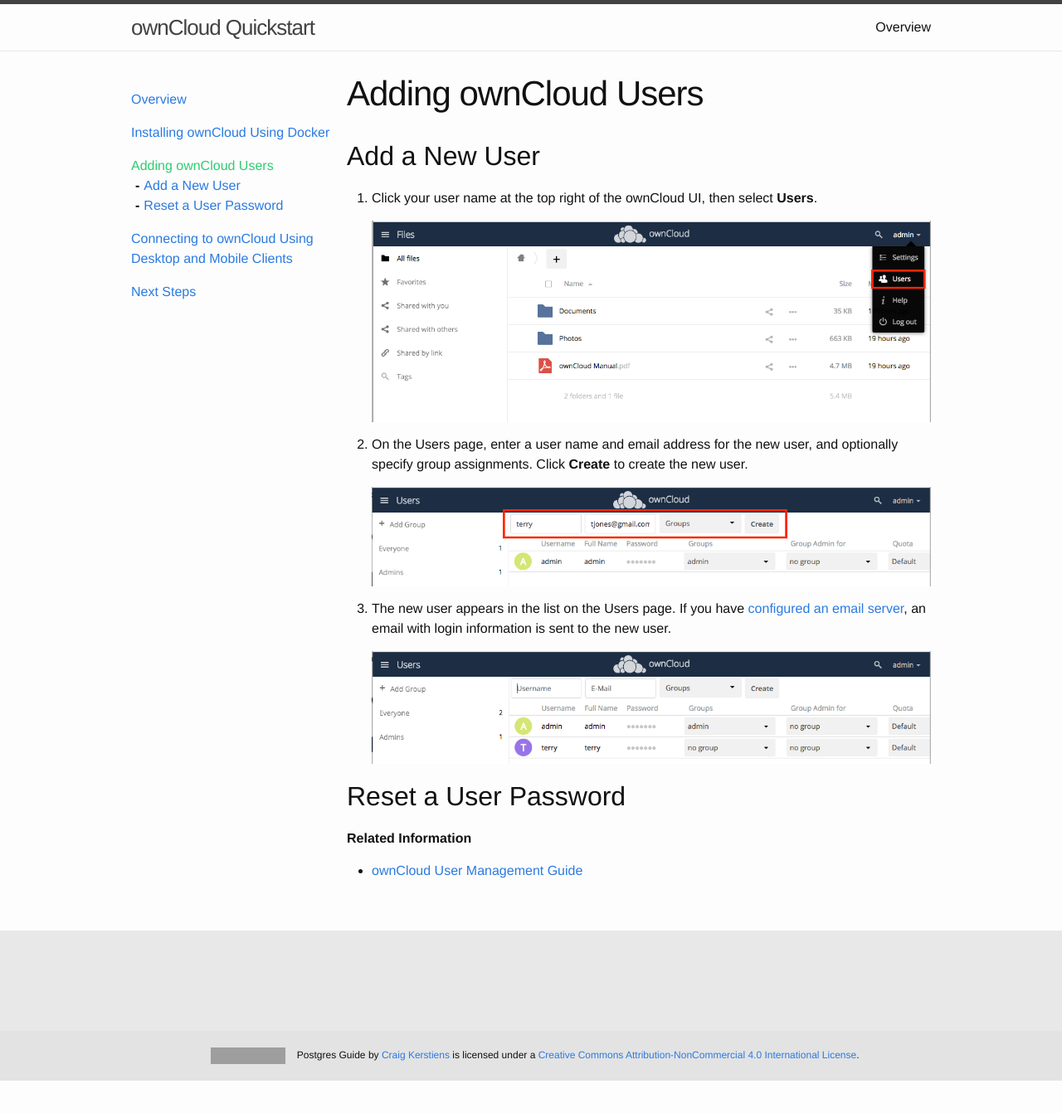
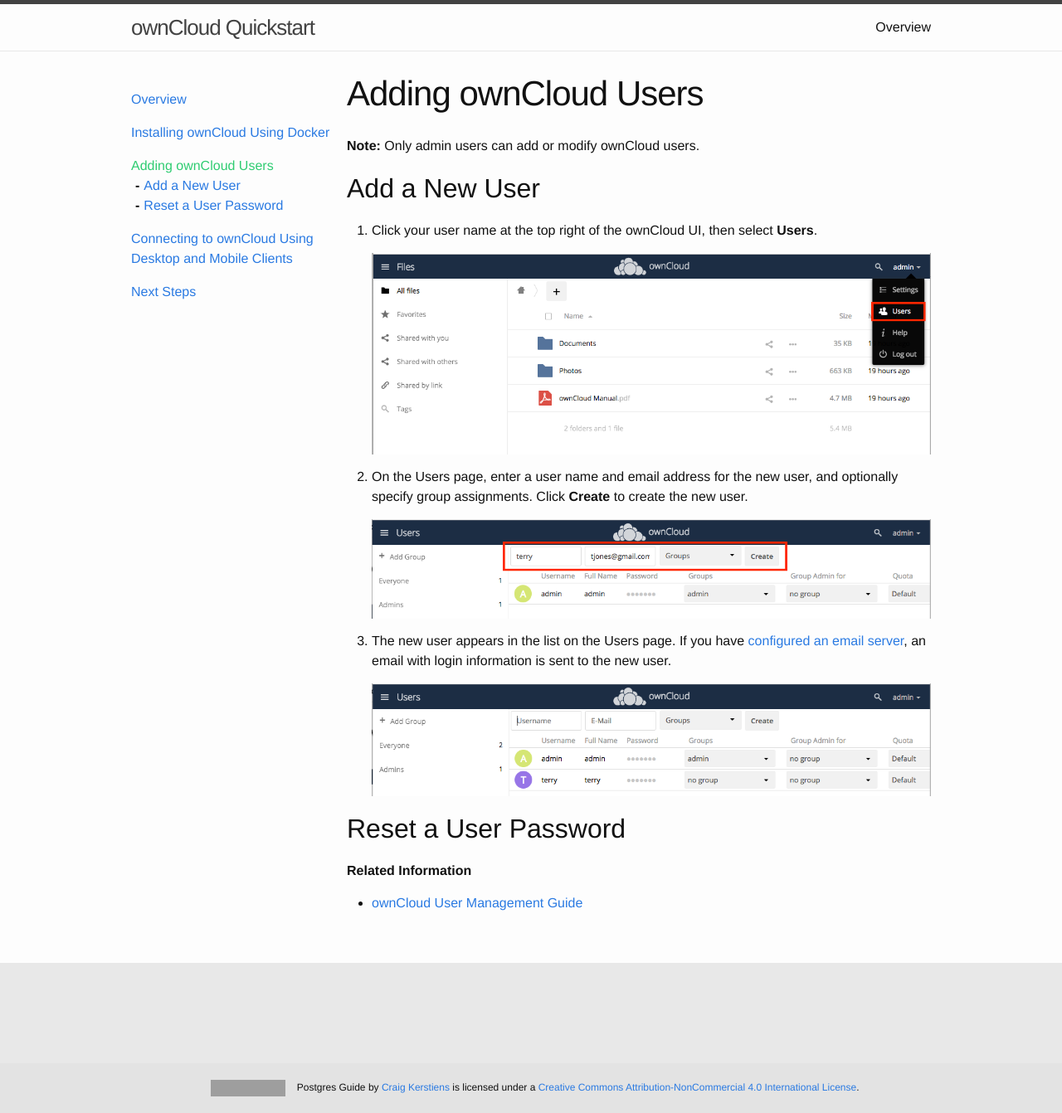
Before and after one commit to davidhoyle/github.io, a Jekyll site: the page built from _ocserver-add-user/ocserver-add-user.md, in a window 1280 px wide. Shown: the whole page at 83% size. Built offline with Jekyll 4.4.1, drawn with Linux system fonts in a browser that asks for light colours; before the commit the page ends 1303 px from its top, so only the background shows below that; grey boxes are pictures that could not be loaded.

Commit message:
Added note

```diff
--- a/_ocserver-add-user/ocserver-add-user.md
+++ b/_ocserver-add-user/ocserver-add-user.md
@@ -2,6 +2,8 @@
 layout: page
 title:  "Adding ownCloud Users"
 ---
+
+**Note:** Only admin users can add or modify ownCloud users.
 
 ## Add a New User
 
```
Also changed, not shown: 2 other files.
